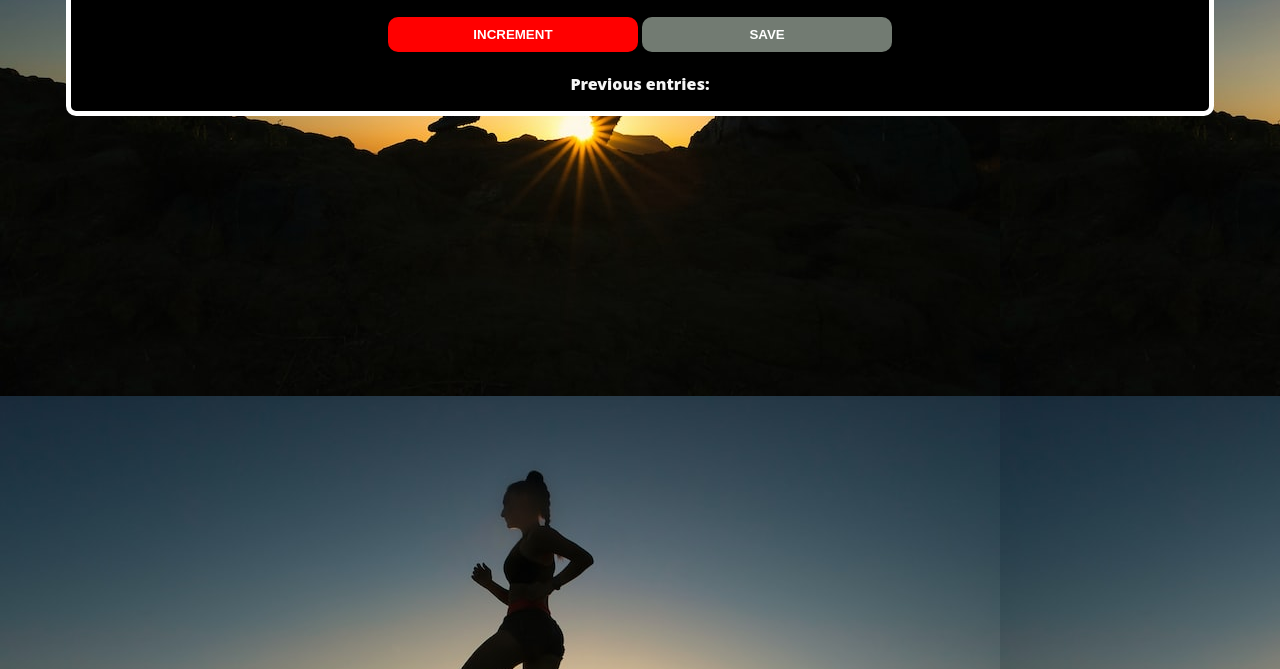
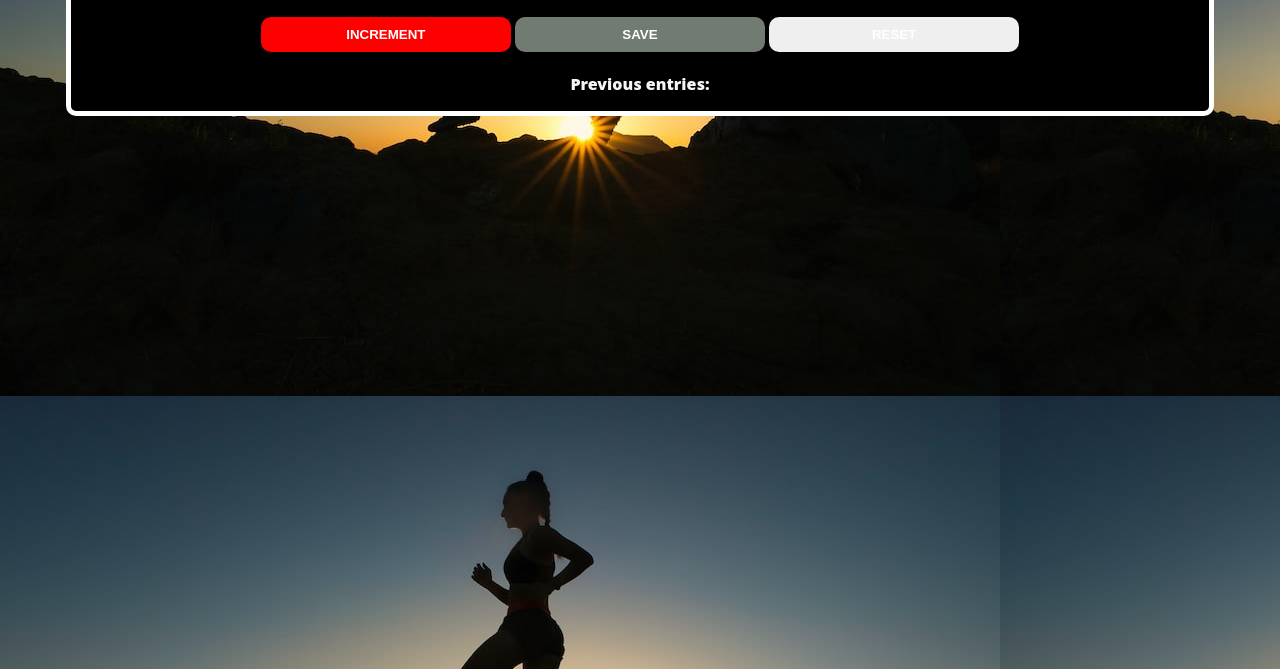
Before and after one commit to UgoChiori/Run-Counter, a plain HTML site: page index.html in a window 1280 px wide. Shown: the part 259-928 px from the top of the page. Drawn offline with Linux system fonts and the light colour scheme.

Commit message:
Update index.html

```diff
--- a/index.html
+++ b/index.html
@@ -16,6 +16,9 @@
 
     <!-- Create a save button -->
     <button id="save-btn" onclick="save()">SAVE</button>
+     <!-- Create a reset button-->
+    <button id="reset-btn" onclick="reset()">RESET</button>
+
 
     <p id="save-el">Previous entries:</p>
   </div>
```
